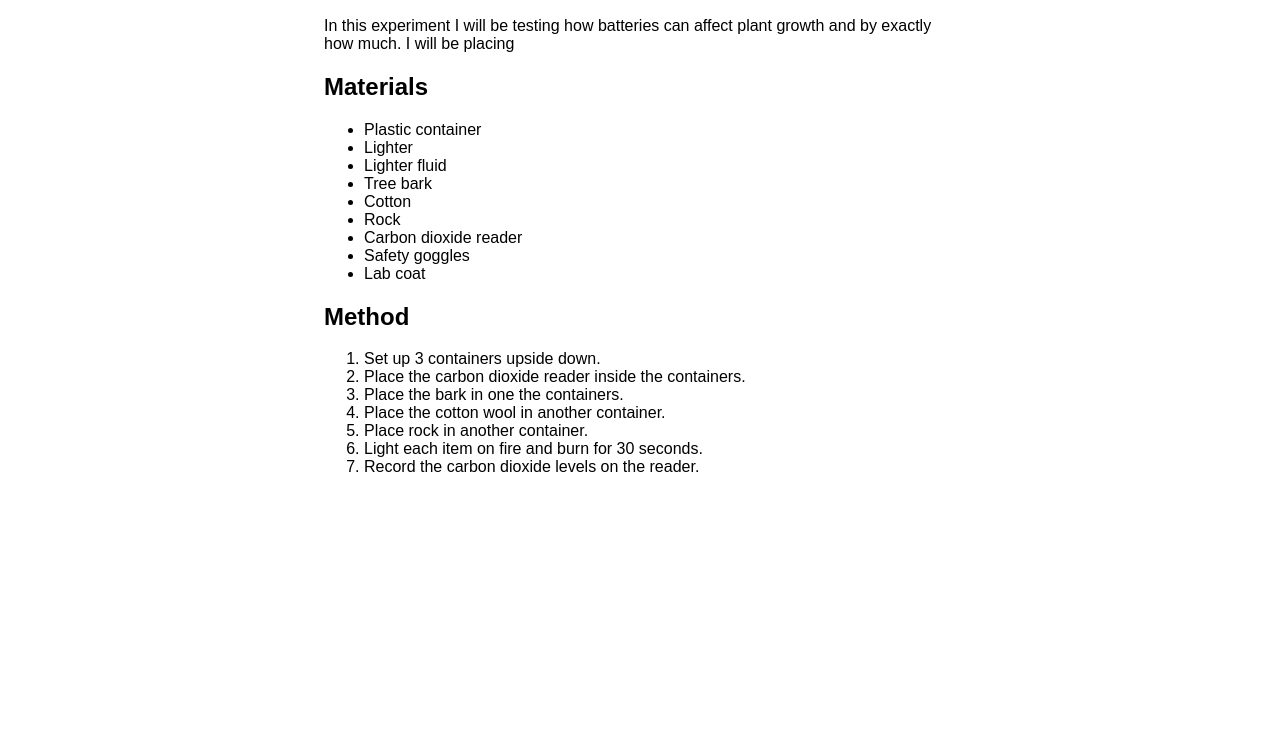
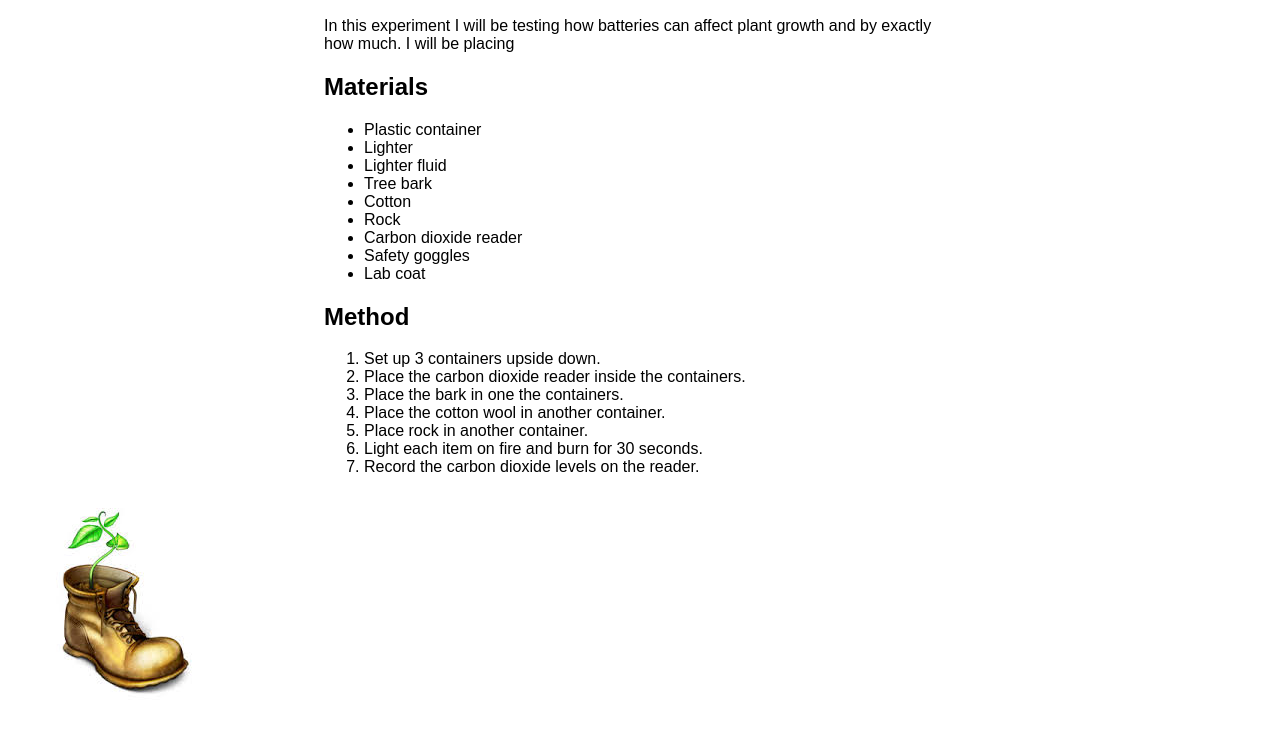
Before and after one commit to DaVinci-Danny/davinci-danny.github.io, a plain HTML site: page MatMethod.html in a window 1280 px wide. Shown: the part 161-890 px from the top of the page. Before the commit the page ends 800 px from the top, so only its background shows below. Drawn offline with Linux system fonts and the light colour scheme.

Commit message:
Update MatMethod.html

```diff
--- a/MatMethod.html
+++ b/MatMethod.html
@@ -50,5 +50,7 @@
     <li>Record the carbon dioxide levels on the reader.</li>
   </ol>
 
+  <img src="images/Boot.jpg" alt="A plant in a boot">
+
 </div>
 </body>
```
